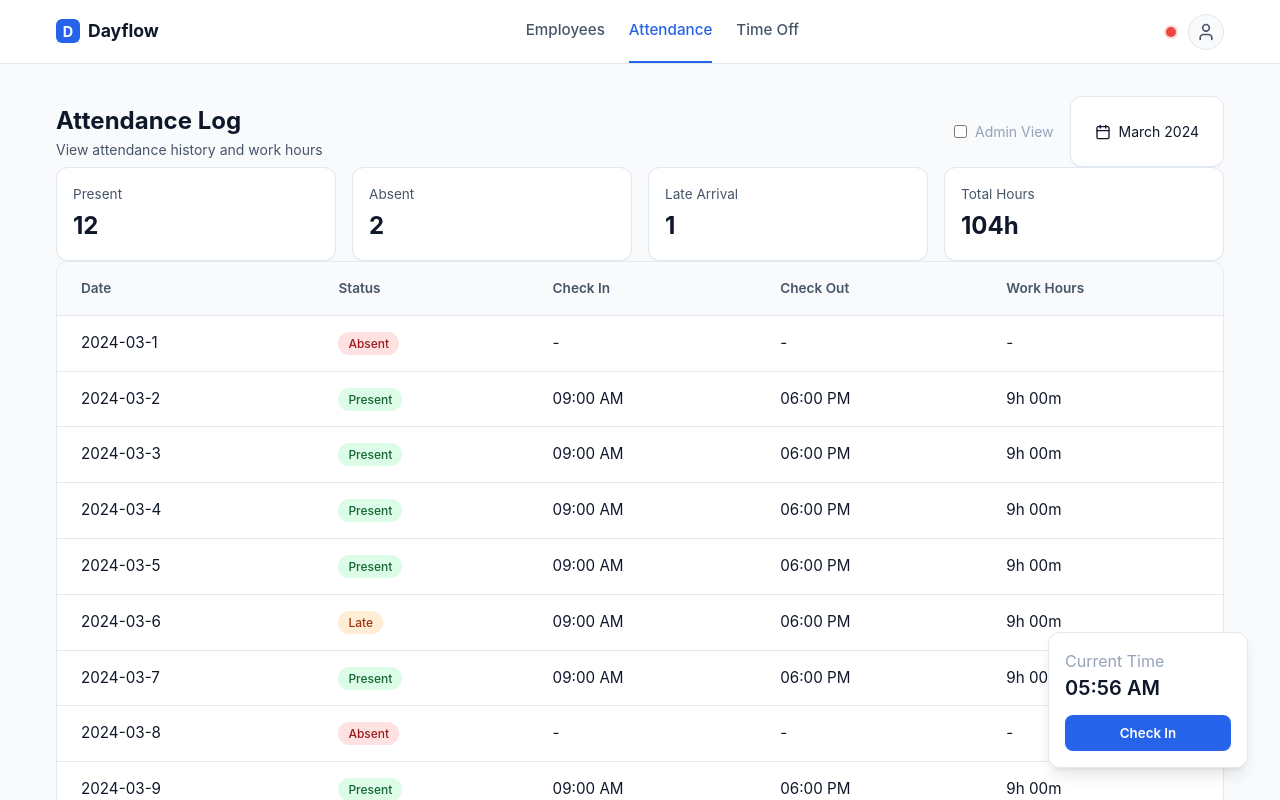
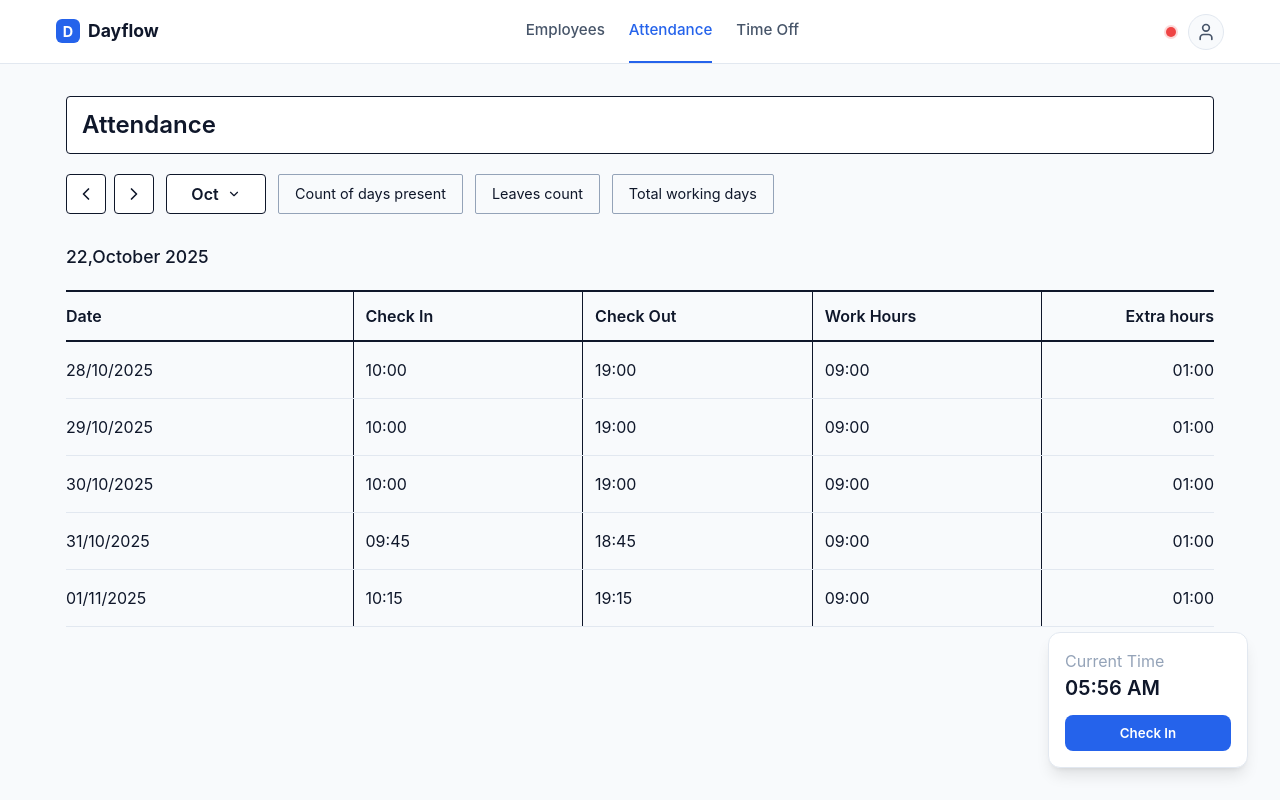
Before and after one commit to smitgoyani123/Dayflow, a React (Vite) app: page /attendance in a window 1280 px wide. Shown: the top 800 px of the page. Built offline with nearby package versions, Linux system fonts and the light colour scheme.

Commit message:
Attendance Page Redesign

```diff
--- a/src/pages/Attendance.jsx
+++ b/src/pages/Attendance.jsx
@@ -1,83 +1,72 @@
 import React, { useState } from 'react';
-import { Calendar, Clock, AlertCircle } from 'lucide-react';
+import { ChevronLeft, ChevronRight, ChevronDown } from 'lucide-react';
 
 const Attendance = () => {
-    const [isAdmin, setIsAdmin] = useState(false);
+    // Mock Data based on the wireframe
+    const attendanceData = [
+        { date: '28/10/2025', checkIn: '10:00', checkOut: '19:00', workHours: '09:00', extraHours: '01:00' },
+        { date: '29/10/2025', checkIn: '10:00', checkOut: '19:00', workHours: '09:00', extraHours: '01:00' },
+        { date: '30/10/2025', checkIn: '10:00', checkOut: '19:00', workHours: '09:00', extraHours: '01:00' },
+        { date: '31/10/2025', checkIn: '09:45', checkOut: '18:45', workHours: '09:00', extraHours: '01:00' },
+        { date: '01/11/2025', checkIn: '10:15', checkOut: '19:15', workHours: '09:00', extraHours: '01:00' },
+    ];
 
-    // Mock Attendance Data
-    const attendanceData = Array.from({ length: 15 }, (_, i) => ({
-        date: `2024-03-${i + 1}`,
-        checkIn: '09:00 AM',
-        checkOut: '06:00 PM',
-        status: i % 7 === 0 ? 'Absent' : i % 5 === 0 ? 'Late' : 'Present',
-        hours: '9h 00m'
-    }));
+    const [currentMonth, setCurrentMonth] = useState('Oct');
 
     return (
-        <div className="flex flex-col gap-6">
+        <div className="attendance-page">
+            <h1 className="page-title">Attendance</h1>
 
-            {/* Header & Actions */}
-            <div className="flex justify-between items-center">
-                <div>
-                    <h1 className="text-2xl">Attendance Log</h1>
-                    <p className="text-secondary text-sm">View attendance history and work hours</p>
+            {/* Toolbar Section */}
+            <div className="toolbar">
+                <div className="nav-controls">
+                    <button className="icon-btn"><ChevronLeft size={20} /></button>
+                    <button className="icon-btn"><ChevronRight size={20} /></button>
                 </div>
 
-                <div className="flex items-center gap-4">
-                    {/* Admin Toggle */}
-                    <label className="flex items-center gap-2 text-sm text-muted cursor-pointer">
-                        <input type="checkbox" checked={isAdmin} onChange={e => setIsAdmin(e.target.checked)} />
-                        Admin View
-                    </label>
+                <div className="month-selector">
+                    <span>{currentMonth}</span>
+                    <ChevronDown size={14} />
+                </div>
 
-                    <div className="date-picker-placeholder card flex items-center gap-2 px-3 py-2 text-sm">
-                        <Calendar size={16} /> March 2024
+                <div className="stat-card">
+                    <span className="stat-label">Count of days present</span>
+                    {/* Value placeholder if needed, purely visual as per sketch text */}
                 </div>
+
+                <div className="stat-card">
+                    <span className="stat-label">Leaves count</span>
+                </div>
+
+                <div className="stat-card">
+                    <span className="stat-label">Total working days</span>
                 </div>
             </div>
 
-            {/* Summary Cards */}
-            <div className="grid-summary">
-                <div className="card summary-card">
-                    <span className="label">Present</span>
-                    <span className="value text-green">12</span>
-                </div>
-                <div className="card summary-card">
-                    <span className="label">Absent</span>
-                    <span className="value text-red">2</span>
-                </div>
-                <div className="card summary-card">
-                    <span className="label">Late Arrival</span>
-                    <span className="value text-orange">1</span>
-                </div>
-                <div className="card summary-card">
-                    <span className="label">Total Hours</span>
-                    <span className="value">104h</span>
-                </div>
+            <div className="date-header">
+                22,October 2025
             </div>
 
-            {/* Attendance Table */}
-            <div className="card p-0 overflow-hidden">
-                <table className="w-full">
+            {/* Table Section */}
+            <div className="table-container">
+                <table className="attendance-table">
                     <thead>
                         <tr>
-                            <th align="left">Date</th>
-                            <th align="left">Status</th>
-                            <th align="left">Check In</th>
-                            <th align="left">Check Out</th>
-                            <th align="left">Work Hours</th>
+                            <th>Date</th>
+                            <th>Check In</th>
+                            <th>Check Out</th>
+                            <th>Work Hours</th>
+                            <th>Extra hours</th>
                         </tr>
                     </thead>
                     <tbody>
-                        {attendanceData.map((row, idx) => (
-                            <tr key={idx} className="hover-row">
+                        {attendanceData.map((row, index) => (
+                            <tr key={index}>
                                 <td>{row.date}</td>
-                                <td>
-                                    <span className={`status-pill ${row.status.toLowerCase()}`}>{row.status}</span>
-                                </td>
-                                <td>{row.status === 'Absent' ? '-' : row.checkIn}</td>
-                                <td>{row.status === 'Absent' ? '-' : row.checkOut}</td>
-                                <td>{row.status === 'Absent' ? '-' : row.hours}</td>
+                                <td>{row.checkIn}</td>
+                                <td>{row.checkOut}</td>
+                                <td>{row.workHours}</td>
+                                <td>{row.extraHours}</td>
                             </tr>
                         ))}
                     </tbody>
@@ -85,47 +74,130 @@
             </div>
 
             <style>{`
-        .grid-summary {
-          display: grid;
-          grid-template-columns: repeat(4, 1fr);
-          gap: 16px;
+                .attendance-page {
+                    display: flex;
+                    flex-direction: column;
+                    gap: 20px;
+                    padding: 0 10px;
                 }
-        .summary-card {
-          padding: 16px;
-          display: flex; flex-direction: column; gap: 4px;
+
+                .page-title {
+                    font-size: 1.5rem;
+                    font-weight: 600;
+                    color: var(--color-text-main);
+                    border: 1px solid var(--color-text-main);
+                    padding: 10px 15px;
+                    border-radius: 4px; /* Slight radius for "sketchy" feel or just clean box */
+                    background: white;
+                    width: 100%;
                 }
-        .summary-card .label { font-size: 0.85rem; color: var(--color-text-secondary); }
-        .summary-card .value { font-size: 1.5rem; font-weight: 700; color: var(--color-text-main); }
 
-        .p-0 { padding: 0; }
-        .overflow-hidden { overflow: hidden; }
-        .w-full { width: 100%; }
+                .toolbar {
+                    display: flex;
+                    align-items: center;
+                    gap: 12px;
+                    flex-wrap: wrap;
+                }
 
-        table { border-collapse: collapse; width: 100%; }
-        th {
-          background-color: #f8fafc;
-          padding: 16px 24px;
+                .nav-controls {
+                    display: flex;
+                    gap: 8px;
+                }
+
+                .icon-btn {
+                    width: 40px;
+                    height: 40px;
+                    border: 1px solid var(--color-text-main);
+                    background: white;
+                    display: flex;
+                    align-items: center;
+                    justify-content: center;
+                    border-radius: 4px;
+                    cursor: pointer;
+                    color: var(--color-text-main);
+                }
+
+                .month-selector {
+                    height: 40px;
+                    min-width: 100px;
+                    border: 1px solid var(--color-text-main);
+                    background: white;
+                    display: flex;
+                    align-items: center;
+                    justify-content: center;
+                    gap: 8px;
+                    border-radius: 4px;
+                    padding: 0 12px;
                     font-weight: 600;
-          font-size: 0.85rem;
-          color: var(--color-text-secondary);
+                    cursor: pointer;
+                }
+
+                .stat-card {
+                    height: 40px;
+                    padding: 0 16px;
+                    border: 1px solid var(--color-text-secondary); /* Lighter border for these maybe? Sketch shows same weight */
+                    border: 1px solid var(--color-text-muted);
+                    background: #f8fafc;
+                    display: flex;
+                    align-items: center;
+                    justify-content: center;
+                    border-radius: 2px;
+                    font-size: 0.9rem;
+                    color: var(--color-text-main);
+                    white-space: nowrap;
+                }
+
+                .date-header {
+                    margin-top: 10px;
+                    font-size: 1.1rem;
+                    font-weight: 500;
+                    color: var(--color-text-main);
+                }
+
+                .table-container {
+                    width: 100%;
+                    border-top: 2px solid var(--color-text-main); /* Strong line as per sketch */
+                }
+
+                .attendance-table {
+                    width: 100%;
+                    border-collapse: collapse;
+                }
+
+                .attendance-table th {
+                    text-align: left;
+                    padding: 12px 0;
+                    border-bottom: 2px solid var(--color-text-main); /* Header separator */
+                    font-weight: 600;
+                    color: var(--color-text-main);
+                }
+
+                /* Column widths based on visual weight */
+                .attendance-table th:nth-child(1) { width: 25%; }
+                .attendance-table th:nth-child(2) { width: 20%; }
+                .attendance-table th:nth-child(3) { width: 20%; }
+                .attendance-table th:nth-child(4) { width: 20%; }
+                .attendance-table th:nth-child(5) { width: 15%; text-align: right; }
+                .attendance-table td:nth-child(5) { text-align: right; }
+
+                .attendance-table td {
+                    padding: 16px 0;
                     border-bottom: 1px solid var(--color-border);
+                    color: var(--color-text-main);
+                    font-size: 1rem;
                 }
-        td {
-          padding: 16px 24px;
-          font-size: 0.95rem;
-          border-bottom: 1px solid var(--color-border);
+
+                /* Vertical lines like in the sketch (optional, but requested 'like this') */
+                .attendance-table th:not(:last-child),
+                .attendance-table td:not(:last-child) {
+                    border-right: 1px solid var(--color-text-main);
+                    padding-right: 12px;
                 }
-        .hover-row:hover { background-color: #f1f5f9; }
+                .attendance-table th:not(:first-child),
+                .attendance-table td:not(:first-child) {
+                    padding-left: 12px;
+                }
 
-        .status-pill {
-          padding: 4px 10px;
-          border-radius: 100px;
-          font-size: 0.75rem;
-          font-weight: 500;
-        }
-        .status-pill.present { background-color: #dcfce7; color: #166534; }
-        .status-pill.absent { background-color: #fee2e2; color: #991b1b; }
-        .status-pill.late { background-color: #ffedd5; color: #9a3412; }
             `}</style>
         </div>
     );
```
Also changed, not shown: 1 other file (tests, documents, lock files or other folders). Lines whose indentation alone changed are shown as unchanged.
